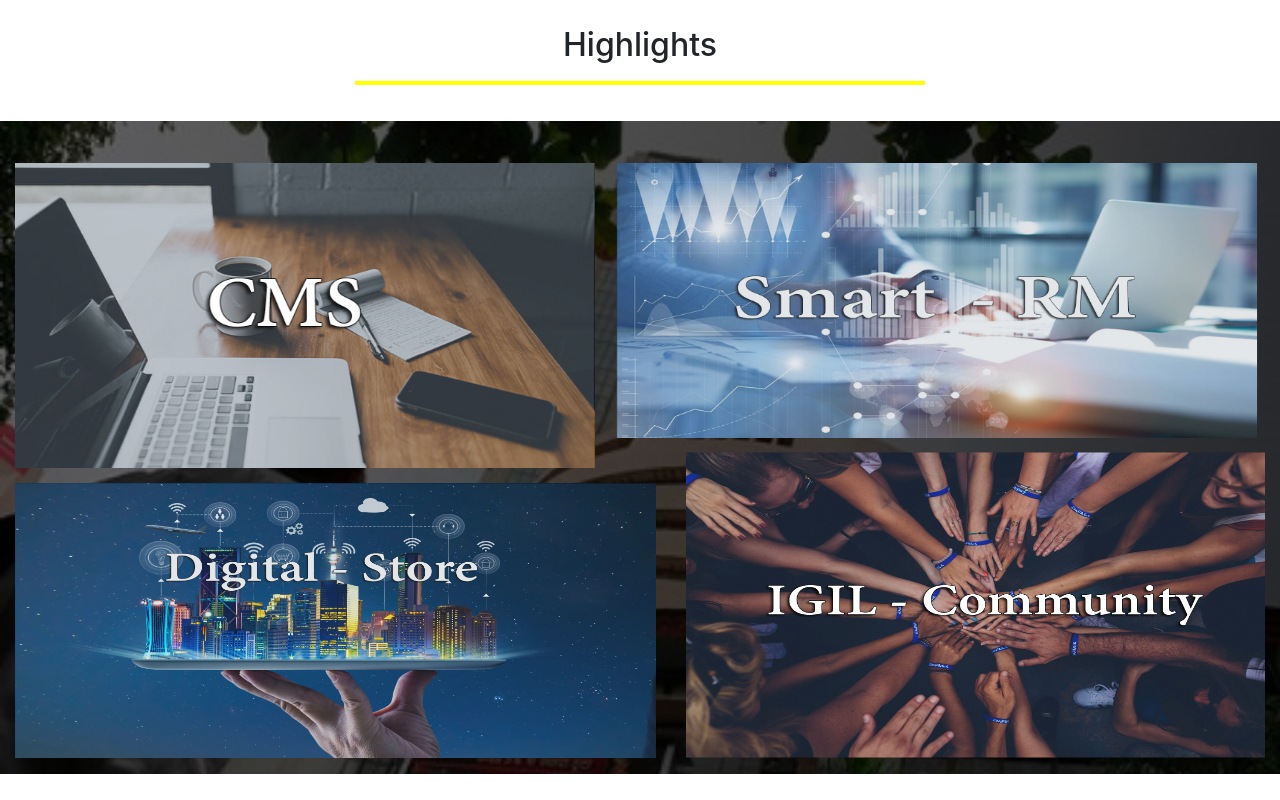
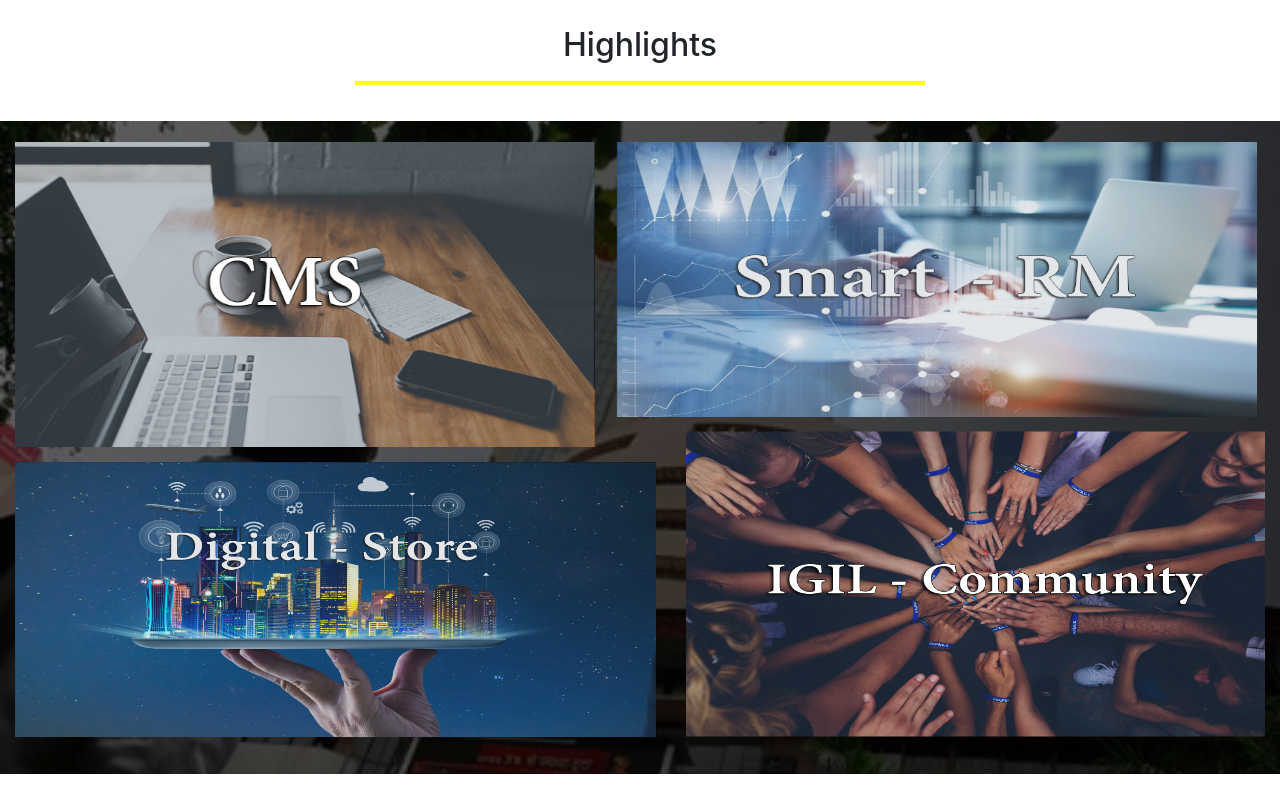
Before and after one commit to SouravBehura/Partice, a plain HTML site: page index.html in a window 1280 px wide. Shown: the part 1220-2020 px from the top of the page. Drawn offline with nearby package versions, Linux system fonts and the light colour scheme; files whose address does not match are found by name.

Commit message:
Add files via upload

```diff
--- a/index.html
+++ b/index.html
@@ -82,7 +82,7 @@
               </div>
             </div>
           </div>
-          <div class="mt-5 mb-5">
+          <div class="mt-5 mb-5 parent">
             <div class="Highlights" data-aos="slide-up" data-aos-once="false"></div>
             <div class="Highlightscontaint">
               <div class="col-md-12">
--- a/style.css
+++ b/style.css
@@ -138,6 +138,10 @@ summary{
     transform: translate(0%, -10%);
 }
 
+.parent{
+    position: relative;
+}
+
 .Highlights {
     margin-left: auto;
     margin-right: auto;
@@ -151,7 +155,7 @@ summary{
 
 .Highlightscontaint {
     position: absolute;
-    top: 152%;
+    top: 1%;
     margin-left: auto;
     margin-right: auto;
     width: 100%;
@@ -324,18 +328,18 @@ summary{
     .toppad{
         padding-top: 11px;
     }
-    .Highlightscontaint {
-        top: 225%;
-    }
+    /*.Highlightscontaint {
+        top: 219%;
+    }*/
 }
 
 @media screen and (min-width: 601px){
     .toppad{
         padding-top: 15px;
     }
-    .Highlightscontaint {
+    /*.Highlightscontaint {
         top: 171%;
-    }
+    }*/
 }
 
 @media screen and ( min-width: 768px ) {
```
